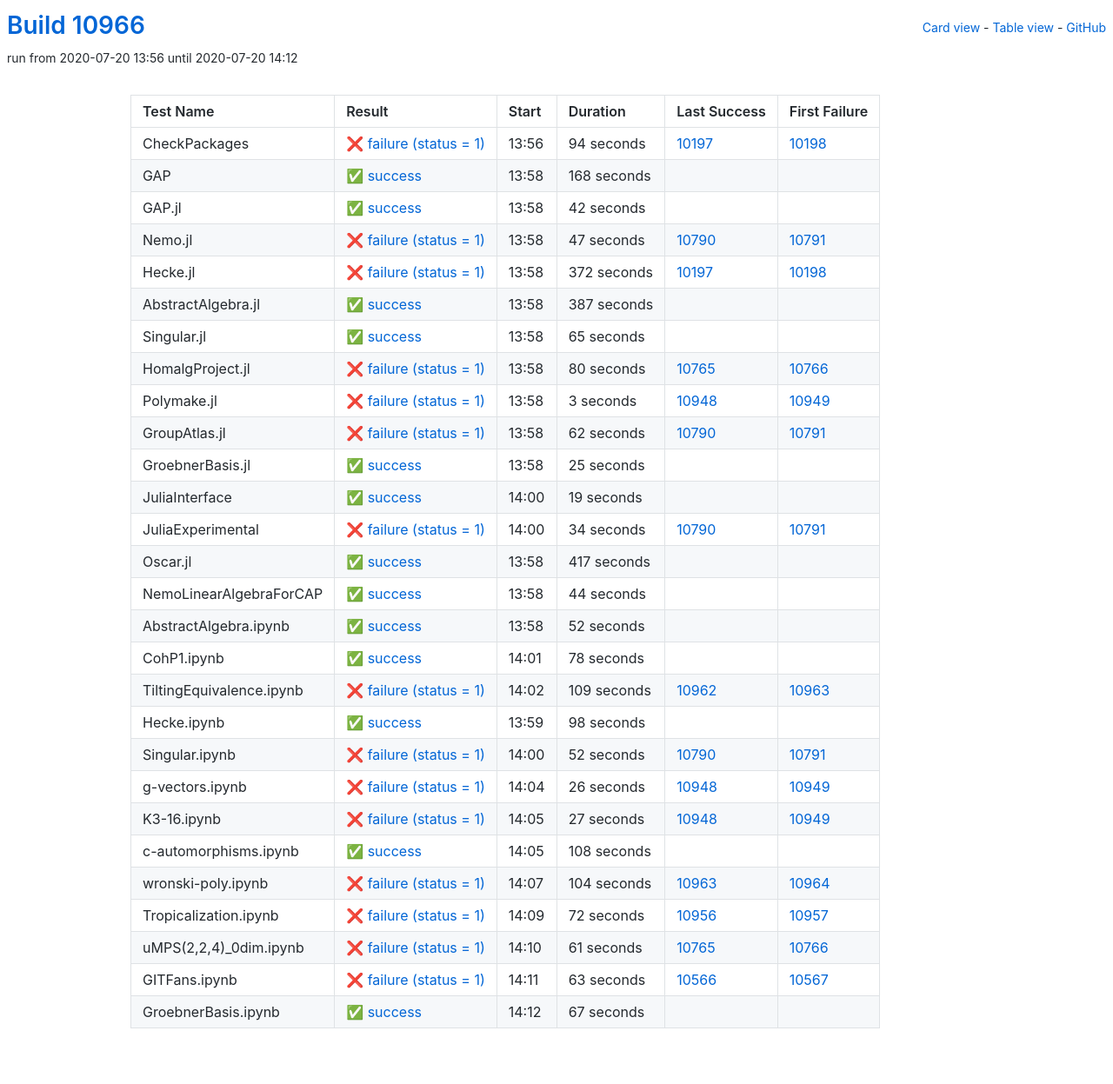
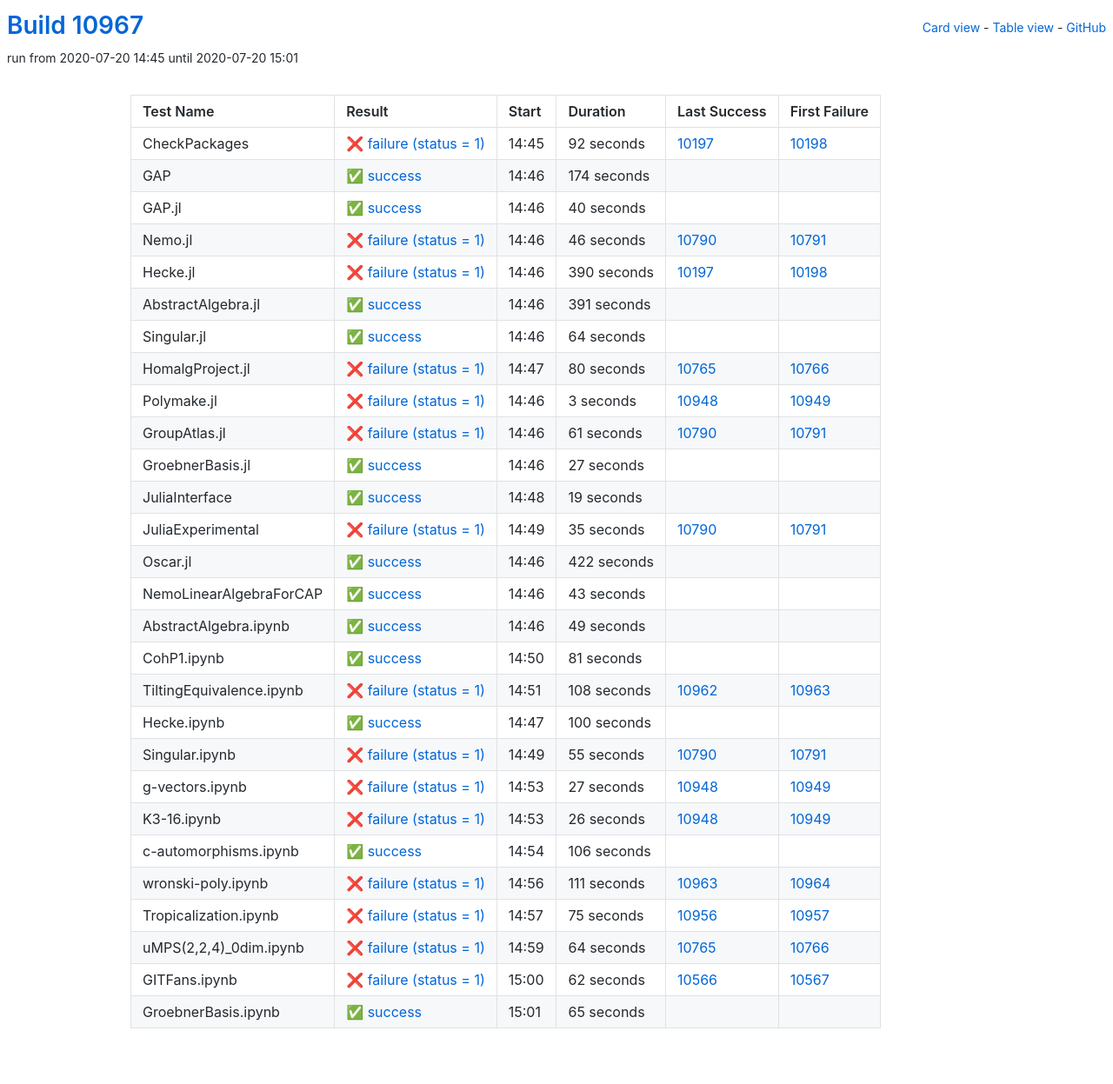
Before and after one commit to oscar-system/oscar-ci-status, a Jekyll site: the page built from table.html, in a window 1280 px wide. Shown: the whole page at 87% size. Built offline with Jekyll 4.4.1, drawn with Linux system fonts in a browser that asks for light colours.

Commit message:
Build #10967

```diff
--- a/_data/ci.yml
+++ b/_data/ci.yml
@@ -1,6 +1,6 @@
 ---
-build: 10966
-build_url: https://oscarci.mathematik.uni-kl.de/job/oscar/10966/
+build: 10967
+build_url: https://oscarci.mathematik.uni-kl.de/job/oscar/10967/
 job: oscar
 organization: oscar-system
 repo: oscar-ci-status
@@ -8,92 +8,92 @@ repourl: https://github.com/oscar-system/oscar-ci-status
 tests:
 - name: CheckPackages
   id: checkpackages
-  log: https://oscarci.mathematik.uni-kl.de/job/oscar/10966/artifact/logs/build-10966/CheckPackages.log
-  start: 2020-07-20 13:56
+  log: https://oscarci.mathematik.uni-kl.de/job/oscar/10967/artifact/logs/build-10967/CheckPackages.log
+  start: 2020-07-20 14:45
   success: false
   exitcode: 1
   status: failure
-  duration: 94
+  duration: 92
   last_success: 10197
   last_success_url: https://oscarci.mathematik.uni-kl.de/job/oscar/10197/
   first_failure: 10198
   first_failure_url: https://oscarci.mathematik.uni-kl.de/job/oscar/10198/
 - name: GAP
   id: gap
-  log: https://oscarci.mathematik.uni-kl.de/job/oscar/10966/artifact/logs/build-10966/GAP.log
-  start: 2020-07-20 13:58
+  log: https://oscarci.mathematik.uni-kl.de/job/oscar/10967/artifact/logs/build-10967/GAP.log
+  start: 2020-07-20 14:46
   success: true
   exitcode: 0
   status: success
-  duration: 168
+  duration: 174
   last_success: false
   last_success_url:
   first_failure: false
   first_failure_url:
 - name: GAP.jl
   id: gap-jl
-  log: https://oscarci.mathematik.uni-kl.de/job/oscar/10966/artifact/logs/build-10966/GAP.jl.log
-  start: 2020-07-20 13:58
+  log: https://oscarci.mathematik.uni-kl.de/job/oscar/10967/artifact/logs/build-10967/GAP.jl.log
+  start: 2020-07-20 14:46
   success: true
   exitcode: 0
   status: success
-  duration: 42
+  duration: 40
   last_success: false
   last_success_url:
   first_failure: false
   first_failure_url:
 - name: Nemo.jl
   id: nemo-jl
-  log: https://oscarci.mathematik.uni-kl.de/job/oscar/10966/artifact/logs/build-10966/Nemo.jl.log
-  start: 2020-07-20 13:58
+  log: https://oscarci.mathematik.uni-kl.de/job/oscar/10967/artifact/logs/build-10967/Nemo.jl.log
+  start: 2020-07-20 14:46
   success: false
   exitcode: 1
   status: failure
-  duration: 47
+  duration: 46
   last_success: 10790
   last_success_url: https://oscarci.mathematik.uni-kl.de/job/oscar/10790/
   first_failure: 10791
   first_failure_url: https://oscarci.mathematik.uni-kl.de/job/oscar/10791/
 - name: Hecke.jl
   id: hecke-jl
-  log: https://oscarci.mathematik.uni-kl.de/job/oscar/10966/artifact/logs/build-10966/Hecke.jl.log
-  start: 2020-07-20 13:58
+  log: https://oscarci.mathematik.uni-kl.de/job/oscar/10967/artifact/logs/build-10967/Hecke.jl.log
+  start: 2020-07-20 14:46
   success: false
   exitcode: 1
   status: failure
-  duration: 372
+  duration: 390
   last_success: 10197
   last_success_url: https://oscarci.mathematik.uni-kl.de/job/oscar/10197/
   first_failure: 10198
   first_failure_url: https://oscarci.mathematik.uni-kl.de/job/oscar/10198/
 - name: AbstractAlgebra.jl
   id: abstractalgebra-jl
-  log: https://oscarci.mathematik.uni-kl.de/job/oscar/10966/artifact/logs/build-10966/AbstractAlgebra.jl.log
-  start: 2020-07-20 13:58
+  log: https://oscarci.mathematik.uni-kl.de/job/oscar/10967/artifact/logs/build-10967/AbstractAlgebra.jl.log
+  start: 2020-07-20 14:46
   success: true
   exitcode: 0
   status: success
-  duration: 387
+  duration: 391
   last_success: false
   last_success_url:
   first_failure: false
   first_failure_url:
 - name: Singular.jl
   id: singular-jl
-  log: https://oscarci.mathematik.uni-kl.de/job/oscar/10966/artifact/logs/build-10966/Singular.jl.log
-  start: 2020-07-20 13:58
+  log: https://oscarci.mathematik.uni-kl.de/job/oscar/10967/artifact/logs/build-10967/Singular.jl.log
+  start: 2020-07-20 14:46
   success: true
   exitcode: 0
   status: success
-  duration: 65
+  duration: 64
   last_success: false
   last_success_url:
   first_failure: false
   first_failure_url:
 - name: HomalgProject.jl
   id: homalgproject-jl
-  log: https://oscarci.mathematik.uni-kl.de/job/oscar/10966/artifact/logs/build-10966/HomalgProject.jl.log
-  start: 2020-07-20 13:58
+  log: https://oscarci.mathematik.uni-kl.de/job/oscar/10967/artifact/logs/build-10967/HomalgProject.jl.log
+  start: 2020-07-20 14:47
   success: false
   exitcode: 1
   status: failure
@@ -104,8 +104,8 @@ tests:
   first_failure_url: https://oscarci.mathematik.uni-kl.de/job/oscar/10766/
 - name: Polymake.jl
   id: polymake-jl
-  log: https://oscarci.mathematik.uni-kl.de/job/oscar/10966/artifact/logs/build-10966/Polymake.jl.log
-  start: 2020-07-20 13:58
+  log: https://oscarci.mathematik.uni-kl.de/job/oscar/10967/artifact/logs/build-10967/Polymake.jl.log
+  start: 2020-07-20 14:46
   success: false
   exitcode: 1
   status: failure
@@ -116,32 +116,32 @@ tests:
   first_failure_url: https://oscarci.mathematik.uni-kl.de/job/oscar/10949/
 - name: GroupAtlas.jl
   id: groupatlas-jl
-  log: https://oscarci.mathematik.uni-kl.de/job/oscar/10966/artifact/logs/build-10966/GroupAtlas.jl.log
-  start: 2020-07-20 13:58
+  log: https://oscarci.mathematik.uni-kl.de/job/oscar/10967/artifact/logs/build-10967/GroupAtlas.jl.log
+  start: 2020-07-20 14:46
   success: false
   exitcode: 1
   status: failure
-  duration: 62
+  duration: 61
   last_success: 10790
   last_success_url: https://oscarci.mathematik.uni-kl.de/job/oscar/10790/
   first_failure: 10791
   first_failure_url: https://oscarci.mathematik.uni-kl.de/job/oscar/10791/
 - name: GroebnerBasis.jl
   id: groebnerbasis-jl
-  log: https://oscarci.mathematik.uni-kl.de/job/oscar/10966/artifact/logs/build-10966/GroebnerBasis.jl.log
-  start: 2020-07-20 13:58
+  log: https://oscarci.mathematik.uni-kl.de/job/oscar/10967/artifact/logs/build-10967/GroebnerBasis.jl.log
+  start: 2020-07-20 14:46
   success: true
   exitcode: 0
   status: success
-  duration: 25
+  duration: 27
   last_success: false
   last_success_url:
   first_failure: false
   first_failure_url:
 - name: JuliaInterface
   id: juliainterface
-  log: https://oscarci.mathematik.uni-kl.de/job/oscar/10966/artifact/logs/build-10966/JuliaInterface.log
-  start: 2020-07-20 14:00
+  log: https://oscarci.mathematik.uni-kl.de/job/oscar/10967/artifact/logs/build-10967/JuliaInterface.log
+  start: 2020-07-20 14:48
   success: true
   exitcode: 0
   status: success
@@ -152,104 +152,116 @@ tests:
   first_failure_url:
 - name: JuliaExperimental
   id: juliaexperimental
-  log: https://oscarci.mathematik.uni-kl.de/job/oscar/10966/artifact/logs/build-10966/JuliaExperimental.log
-  start: 2020-07-20 14:00
+  log: https://oscarci.mathematik.uni-kl.de/job/oscar/10967/artifact/logs/build-10967/JuliaExperimental.log
+  start: 2020-07-20 14:49
   success: false
   exitcode: 1
   status: failure
-  duration: 34
+  duration: 35
   last_success: 10790
   last_success_url: https://oscarci.mathematik.uni-kl.de/job/oscar/10790/
   first_failure: 10791
   first_failure_url: https://oscarci.mathematik.uni-kl.de/job/oscar/10791/
 - name: Oscar.jl
   id: oscar-jl
-  log: https://oscarci.mathematik.uni-kl.de/job/oscar/10966/artifact/logs/build-10966/Oscar.jl.log
-  start: 2020-07-20 13:58
+  log: https://oscarci.mathematik.uni-kl.de/job/oscar/10967/artifact/logs/build-10967/Oscar.jl.log
+  start: 2020-07-20 14:46
   success: true
   exitcode: 0
   status: success
-  duration: 417
+  duration: 422
   last_success: false
   last_success_url:
   first_failure: false
   first_failure_url:
 - name: NemoLinearAlgebraForCAP
   id: nemolinearalgebraforcap
-  log: https://oscarci.mathematik.uni-kl.de/job/oscar/10966/artifact/logs/build-10966/NemoLinearAlgebraForCAP.log
-  start: 2020-07-20 13:58
+  log: https://oscarci.mathematik.uni-kl.de/job/oscar/10967/artifact/logs/build-10967/NemoLinearAlgebraForCAP.log
+  start: 2020-07-20 14:46
   success: true
   exitcode: 0
   status: success
-  duration: 44
+  duration: 43
   last_success: false
   last_success_url:
   first_failure: false
   first_failure_url:
 - name: AbstractAlgebra.ipynb
   id: abstractalgebra-ipynb
-  log: https://oscarci.mathematik.uni-kl.de/job/oscar/10966/artifact/logs/build-10966/AbstractAlgebra.ipynb.log
-  start: 2020-07-20 13:58
+  log: https://oscarci.mathematik.uni-kl.de/job/oscar/10967/artifact/logs/build-10967/AbstractAlgebra.ipynb.log
+  start: 2020-07-20 14:46
   success: true
   exitcode: 0
   status: success
-  duration: 52
+  duration: 49
   last_success: false
   last_success_url:
   first_failure: false
   first_failure_url:
 - name: CohP1.ipynb
   id: cohp1-ipynb
-  log: https://oscarci.mathematik.uni-kl.de/job/oscar/10966/artifact/logs/build-10966/CohP1.ipynb.log
-  start: 2020-07-20 14:01
+  log: https://oscarci.mathematik.uni-kl.de/job/oscar/10967/artifact/logs/build-10967/CohP1.ipynb.log
+  start: 2020-07-20 14:50
   success: true
   exitcode: 0
   status: success
-  duration: 78
+  duration: 81
   last_success: false
   last_success_url:
   first_failure: false
   first_failure_url:
 - name: TiltingEquivalence.ipynb
   id: tiltingequivalence-ipynb
-  log: https://oscarci.mathematik.uni-kl.de/job/oscar/10966/artifact/logs/build-10966/TiltingEquivalence.ipynb.log
-  start: 2020-07-20 14:02
+  log: https://oscarci.mathematik.uni-kl.de/job/oscar/10967/artifact/logs/build-10967/TiltingEquivalence.ipynb.log
+  start: 2020-07-20 14:51
   success: false
   exitcode: 1
   status: failure
-  duration: 109
+  duration: 108
   last_success: 10962
   last_success_url: https://oscarci.mathematik.uni-kl.de/job/oscar/10962/
   first_failure: 10963
   first_failure_url: https://oscarci.mathematik.uni-kl.de/job/oscar/10963/
 - name: Hecke.ipynb
   id: hecke-ipynb
-  log: https://oscarci.mathematik.uni-kl.de/job/oscar/10966/artifact/logs/build-10966/Hecke.ipynb.log
-  start: 2020-07-20 13:59
+  log: https://oscarci.mathematik.uni-kl.de/job/oscar/10967/artifact/logs/build-10967/Hecke.ipynb.log
+  start: 2020-07-20 14:47
   success: true
   exitcode: 0
   status: success
-  duration: 98
+  duration: 100
   last_success: false
   last_success_url:
   first_failure: false
   first_failure_url:
 - name: Singular.ipynb
   id: singular-ipynb
-  log: https://oscarci.mathematik.uni-kl.de/job/oscar/10966/artifact/logs/build-10966/Singular.ipynb.log
-  start: 2020-07-20 14:00
+  log: https://oscarci.mathematik.uni-kl.de/job/oscar/10967/artifact/logs/build-10967/Singular.ipynb.log
+  start: 2020-07-20 14:49
   success: false
   exitcode: 1
   status: failure
-  duration: 52
+  duration: 55
   last_success: 10790
   last_success_url: https://oscarci.mathematik.uni-kl.de/job/oscar/10790/
   first_failure: 10791
   first_failure_url: https://oscarci.mathematik.uni-kl.de/job/oscar/10791/
 - name: g-vectors.ipynb
   id: g-vectors-ipynb
-  log: https://oscarci.mathematik.uni-kl.de/job/oscar/10966/artifact/logs/build-10966/g-vectors.ipynb.log
-  start: 2020-07-20 14:04
+  log: https://oscarci.mathematik.uni-kl.de/job/oscar/10967/artifact/logs/build-10967/g-vectors.ipynb.log
+  start: 2020-07-20 14:53
+  success: false
+  exitcode: 1
+  status: failure
+  duration: 27
+  last_success: 10948
+  last_success_url: https://oscarci.mathematik.uni-kl.de/job/oscar/10948/
+  first_failure: 10949
+  first_failure_url: https://oscarci.mathematik.uni-kl.de/job/oscar/10949/
+- name: K3-16.ipynb
+  id: k3-16-ipynb
+  log: https://oscarci.mathematik.uni-kl.de/job/oscar/10967/artifact/logs/build-10967/K3-16.ipynb.log
+  start: 2020-07-20 14:53
   success: false
   exitcode: 1
   status: failure
@@ -258,86 +270,74 @@ tests:
   last_success_url: https://oscarci.mathematik.uni-kl.de/job/oscar/10948/
   first_failure: 10949
   first_failure_url: https://oscarci.mathematik.uni-kl.de/job/oscar/10949/
-- name: K3-16.ipynb
-  id: k3-16-ipynb
-  log: https://oscarci.mathematik.uni-kl.de/job/oscar/10966/artifact/logs/build-10966/K3-16.ipynb.log
-  start: 2020-07-20 14:05
-  success: false
-  exitcode: 1
-  status: failure
-  duration: 27
-  last_success: 10948
-  last_success_url: https://oscarci.mathematik.uni-kl.de/job/oscar/10948/
-  first_failure: 10949
-  first_failure_url: https://oscarci.mathematik.uni-kl.de/job/oscar/10949/
 - name: c-automorphisms.ipynb
   id: c-automorphisms-ipynb
-  log: https://oscarci.mathematik.uni-kl.de/job/oscar/10966/artifact/logs/build-10966/c-automorphisms.ipynb.log
-  start: 2020-07-20 14:05
+  log: https://oscarci.mathematik.uni-kl.de/job/oscar/10967/artifact/logs/build-10967/c-automorphisms.ipynb.log
+  start: 2020-07-20 14:54
   success: true
   exitcode: 0
   status: success
-  duration: 108
+  duration: 106
   last_success: false
   last_success_url:
   first_failure: false
   first_failure_url:
 - name: wronski-poly.ipynb
   id: wronski-poly-ipynb
-  log: https://oscarci.mathematik.uni-kl.de/job/oscar/10966/artifact/logs/build-10966/wronski-poly.ipynb.log
-  start: 2020-07-20 14:07
+  log: https://oscarci.mathematik.uni-kl.de/job/oscar/10967/artifact/logs/build-10967/wronski-poly.ipynb.log
+  start: 2020-07-20 14:56
   success: false
   exitcode: 1
   status: failure
-  duration: 104
+  duration: 111
   last_success: 10963
   last_success_url: https://oscarci.mathematik.uni-kl.de/job/oscar/10963/
   first_failure: 10964
   first_failure_url: https://oscarci.mathematik.uni-kl.de/job/oscar/10964/
 - name: Tropicalization.ipynb
   id: tropicalization-ipynb
-  log: https://oscarci.mathematik.uni-kl.de/job/oscar/10966/artifact/logs/build-10966/Tropicalization.ipynb.log
-  start: 2020-07-20 14:09
+  log: https://oscarci.mathematik.uni-kl.de/job/oscar/10967/artifact/logs/build-10967/Tropicalization.ipynb.log
+  start: 2020-07-20 14:57
   success: false
   exitcode: 1
   status: failure
-  duration: 72
+  duration: 75
   last_success: 10956
   last_success_url: https://oscarci.mathematik.uni-kl.de/job/oscar/10956/
   first_failure: 10957
   first_failure_url: https://oscarci.mathematik.uni-kl.de/job/oscar/10957/
 - name: uMPS(2,2,4)_0dim.ipynb
   id: umps-2-2-4-0dim-ipynb
-  log: https://oscarci.mathematik.uni-kl.de/job/oscar/10966/artifact/logs/build-10966/uMPS-2-2-4-_0dim.ipynb.log
-  start: 2020-07-20 14:10
+  log: https://oscarci.mathematik.uni-kl.de/job/oscar/10967/artifact/logs/build-10967/uMPS-2-2-4-_0dim.ipynb.log
+  start: 2020-07-20 14:59
   success: false
   exitcode: 1
   status: failure
-  duration: 61
+  duration: 64
   last_success: 10765
   last_success_url: https://oscarci.mathematik.uni-kl.de/job/oscar/10765/
   first_failure: 10766
   first_failure_url: https://oscarci.mathematik.uni-kl.de/job/oscar/10766/
 - name: GITFans.ipynb
   id: gitfans-ipynb
-  log: https://oscarci.mathematik.uni-kl.de/job/oscar/10966/artifact/logs/build-10966/GITFans.ipynb.log
-  start: 2020-07-20 14:11
+  log: https://oscarci.mathematik.uni-kl.de/job/oscar/10967/artifact/logs/build-10967/GITFans.ipynb.log
+  start: 2020-07-20 15:00
   success: false
   exitcode: 1
   status: failure
-  duration: 63
+  duration: 62
   last_success: 10566
   last_success_url: https://oscarci.mathematik.uni-kl.de/job/oscar/10566/
   first_failure: 10567
   first_failure_url: https://oscarci.mathematik.uni-kl.de/job/oscar/10567/
 - name: GroebnerBasis.ipynb
   id: groebnerbasis-ipynb
-  log: https://oscarci.mathematik.uni-kl.de/job/oscar/10966/artifact/logs/build-10966/GroebnerBasis.ipynb.log
-  start: 2020-07-20 14:12
+  log: https://oscarci.mathematik.uni-kl.de/job/oscar/10967/artifact/logs/build-10967/GroebnerBasis.ipynb.log
+  start: 2020-07-20 15:01
   success: true
   exitcode: 0
   status: success
-  duration: 67
+  duration: 65
   last_success: false
   last_success_url:
   first_failure: false
```
Also changed, not shown: README.md.
